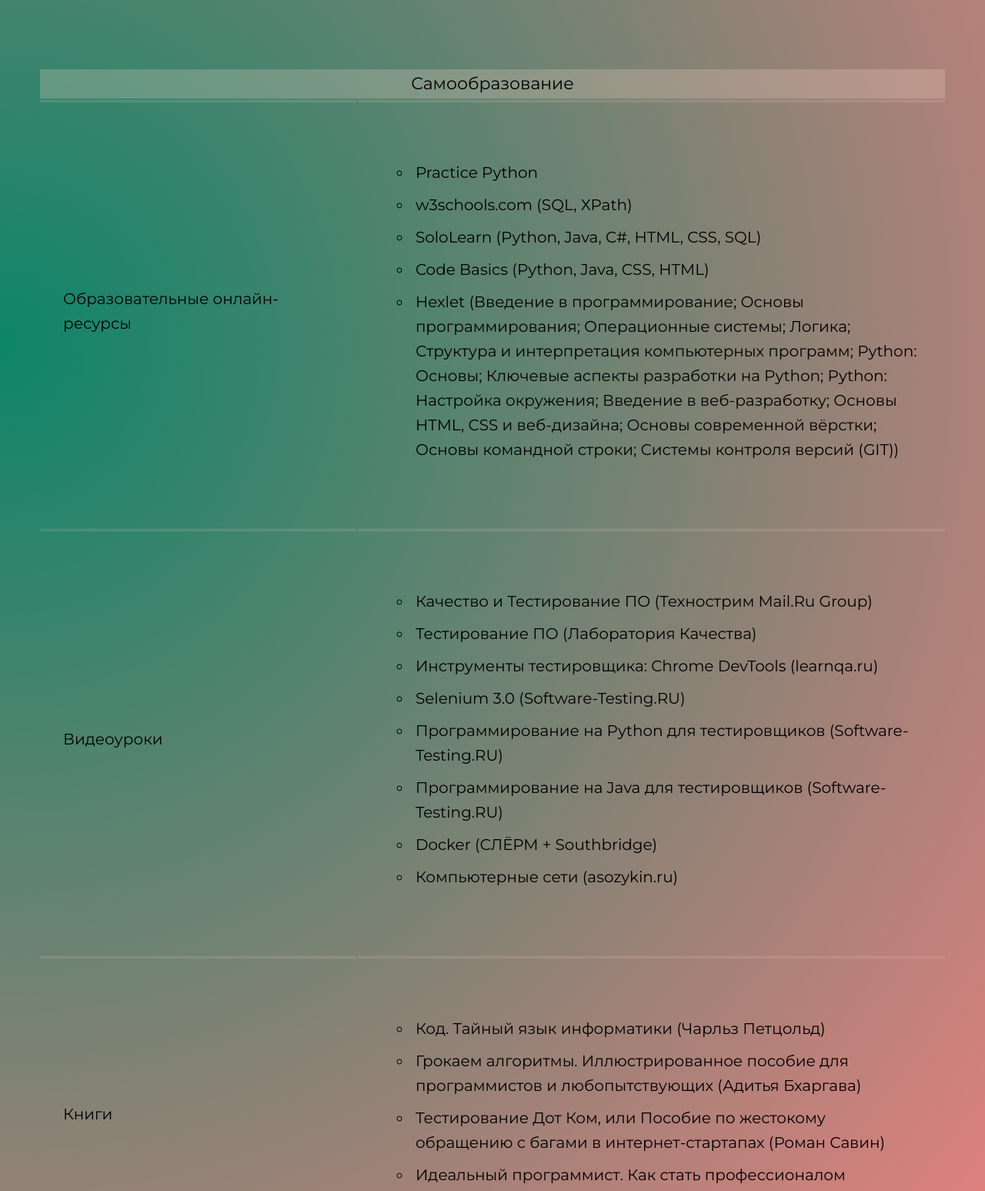
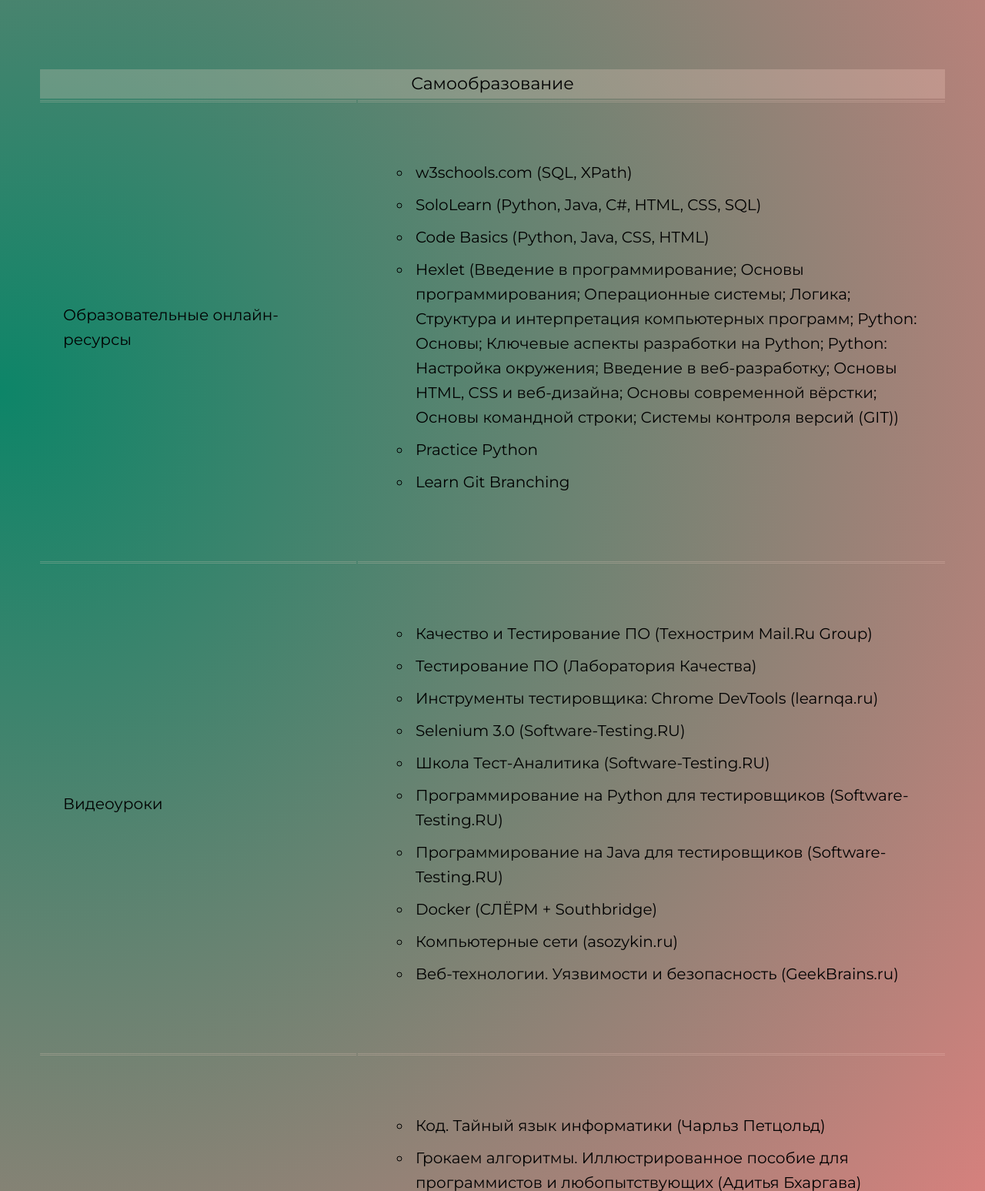
Before and after one commit to BadgerBo/webi, a Python web app: template webi/templates/education.html in a window 1280 px wide. Shown: the part 881-2428 px from the top of the page at 77% size. Run offline with Jinja, Linux system fonts and the light colour scheme; the template is opened without the code that fills it, so the values that code supplies are empty.

Commit message:
Content update

```diff
--- a/webi/templates/education.html
+++ b/webi/templates/education.html
@@ -31,11 +31,12 @@
                     <td>{{_('Образовательные онлайн-ресурсы')}}</td>
                     <td>
                         <ul>
-                            <li>Practice Python</li>
                             <li>w3schools.com (SQL, XPath)</li>
                             <li>SoloLearn (Python, Java, C#, HTML, CSS, SQL)</li>
                             <li>Code Basics (Python, Java, CSS, HTML)</li>
                             <li>Hexlet (Введение в программирование; Основы программирования; Операционные системы; Логика; Структура и интерпретация компьютерных программ; Python: Основы; Ключевые аспекты разработки на Python; Python: Настройка окружения; Введение в веб-разработку; Основы HTML, CSS и веб-дизайна; Основы современной вёрстки; Основы командной строки; Системы контроля версий (GIT))</li>
+                            <li>Practice Python</li>
+                            <li>Learn Git Branching</li>
                         </ul>
                     </td>
                 </tr>
@@ -47,10 +48,12 @@
                             <li>Тестирование ПО (Лаборатория Качества)</li>
                             <li>Инструменты тестировщика: Chrome DevTools (learnqa.ru)</li>
                             <li>Selenium 3.0 (Software-Testing.RU)</li>
+                            <li>Школа Тест-Аналитика (Software-Testing.RU)</li>
                             <li>Программирование на Python для тестировщиков (Software-Testing.RU)</li>
                             <li>Программирование на Java для тестировщиков (Software-Testing.RU)</li>
                             <li>Docker (СЛЁРМ + Southbridge)</li>
                             <li>Компьютерные сети (asozykin.ru)</li>
+                            <li>Beб-технологии. Уязвимости и безопасность (GeekBrains.ru)</li>
                         </ul>
                     </td>
                 </tr>
```
